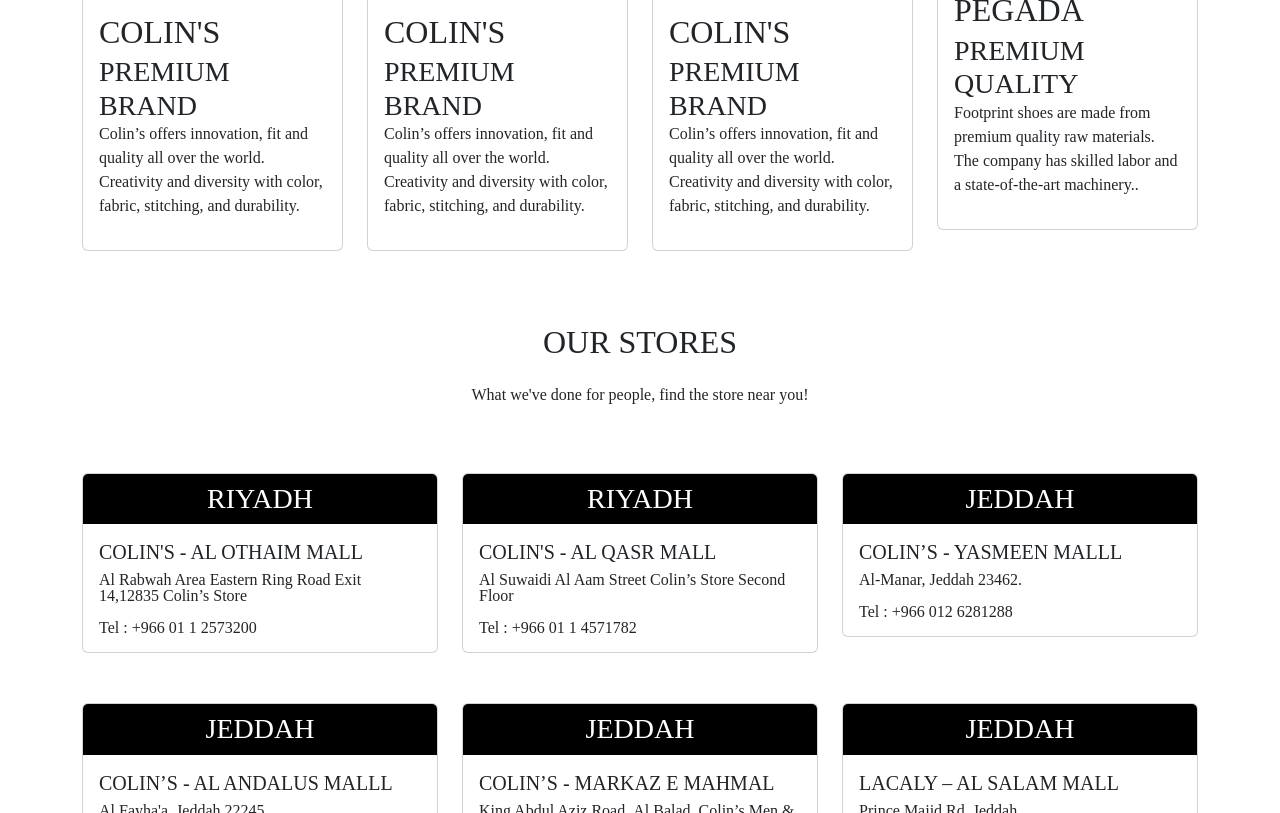
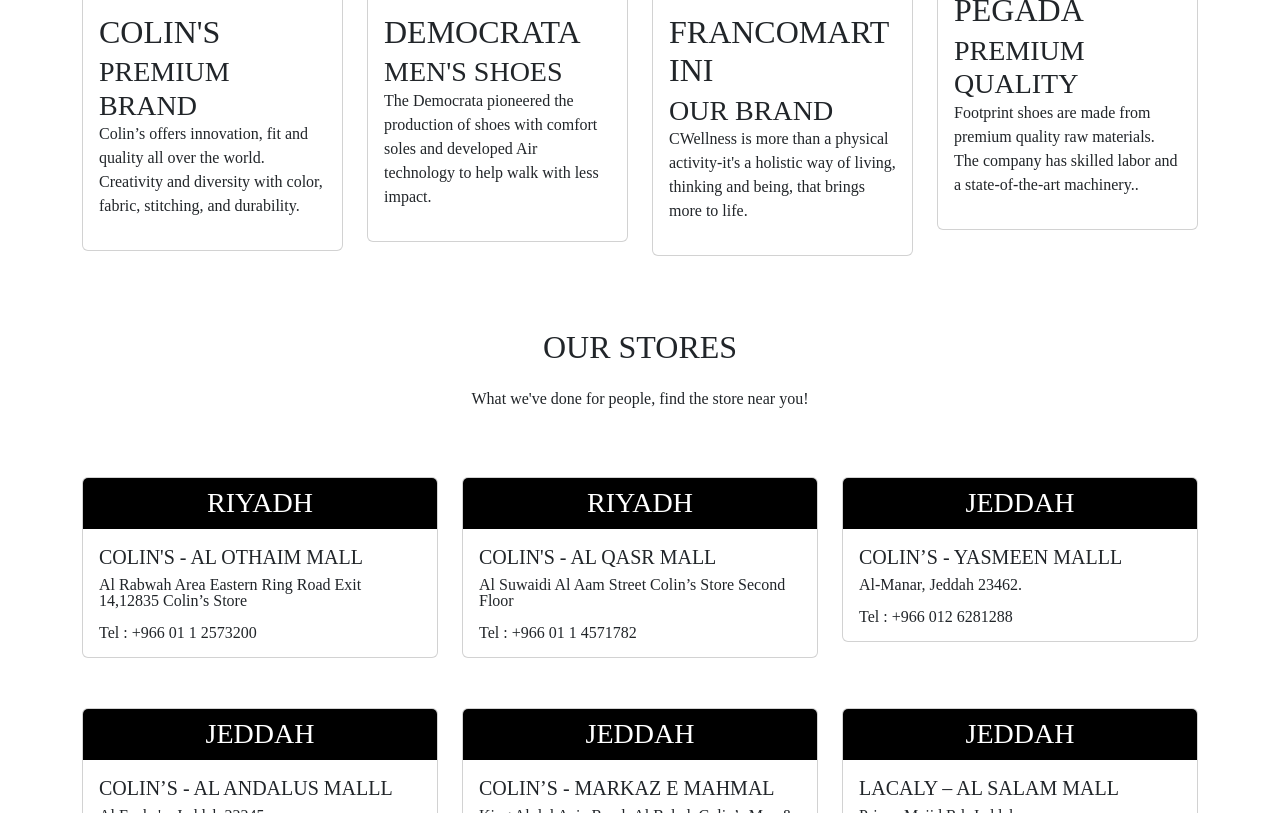
Before and after one commit to TiganiAbaker/T-Design2, a plain HTML site: page index.html in a window 1280 px wide. Shown: the part 2472-3285 px from the top of the page. Drawn offline with nearby package versions, Linux system fonts and the light colour scheme; files that its build step writes are made by us from their sources.

Commit message:
we modified index.html file

```diff
--- a/index.html
+++ b/index.html
@@ -199,9 +199,9 @@
    <div class="card">
      <img src="./IMAGE/DEM-CARD.jpg" alt="colins brand" />
    <div class="card-body">
-     <h2 class="card-title">COLIN'S </H2>
-     <h3 class="card-subtitle">PREMIUM BRAND </h3>
-     <p>Colin’s offers innovation, fit and quality all over the world. Creativity and diversity with color, fabric, stitching, and durability.</p>
+     <h2 class="card-title">DEMOCRATA</H2>
+     <h3 class="card-subtitle">MEN'S SHOES</h3>
+     <p>The Democrata pioneered the production of shoes with comfort soles and developed Air technology to help walk with less impact.</p>
    </div>
  </div>
  </div>
@@ -209,9 +209,9 @@
  <div class="card">
    <img src="./IMAGE/FM-CARD.jpg" alt="colins brand" />
  <div class="card-body">
-   <h2 class="card-title">COLIN'S </H2>
-   <h3 class="card-subtitle">PREMIUM BRAND </h3>
-   <p>Colin’s offers innovation, fit and quality all over the world. Creativity and diversity with color, fabric, stitching, and durability.</p>
+   <h2 class="card-title">FRANCOMARTINI</H2>
+   <h3 class="card-subtitle">OUR BRAND</h3>
+   <p>CWellness is more than a physical activity-it's a holistic way of living, thinking and being, that brings more to life.</p>
  </div>
 </div>
 </div>
@@ -361,6 +361,8 @@
 
 
 
+
     <script src="https://cdn.jsdelivr.net/npm/bootstrap@5.3.1/dist/js/bootstrap.bundle.min.js" integrity="sha384-HwwvtgBNo3bZJJLYd8oVXjrBZt8cqVSpeBNS5n7C8IVInixGAoxmnlMuBnhbgrkm" crossorigin="anonymous"></script>
+
   </body>
 </html>
```
